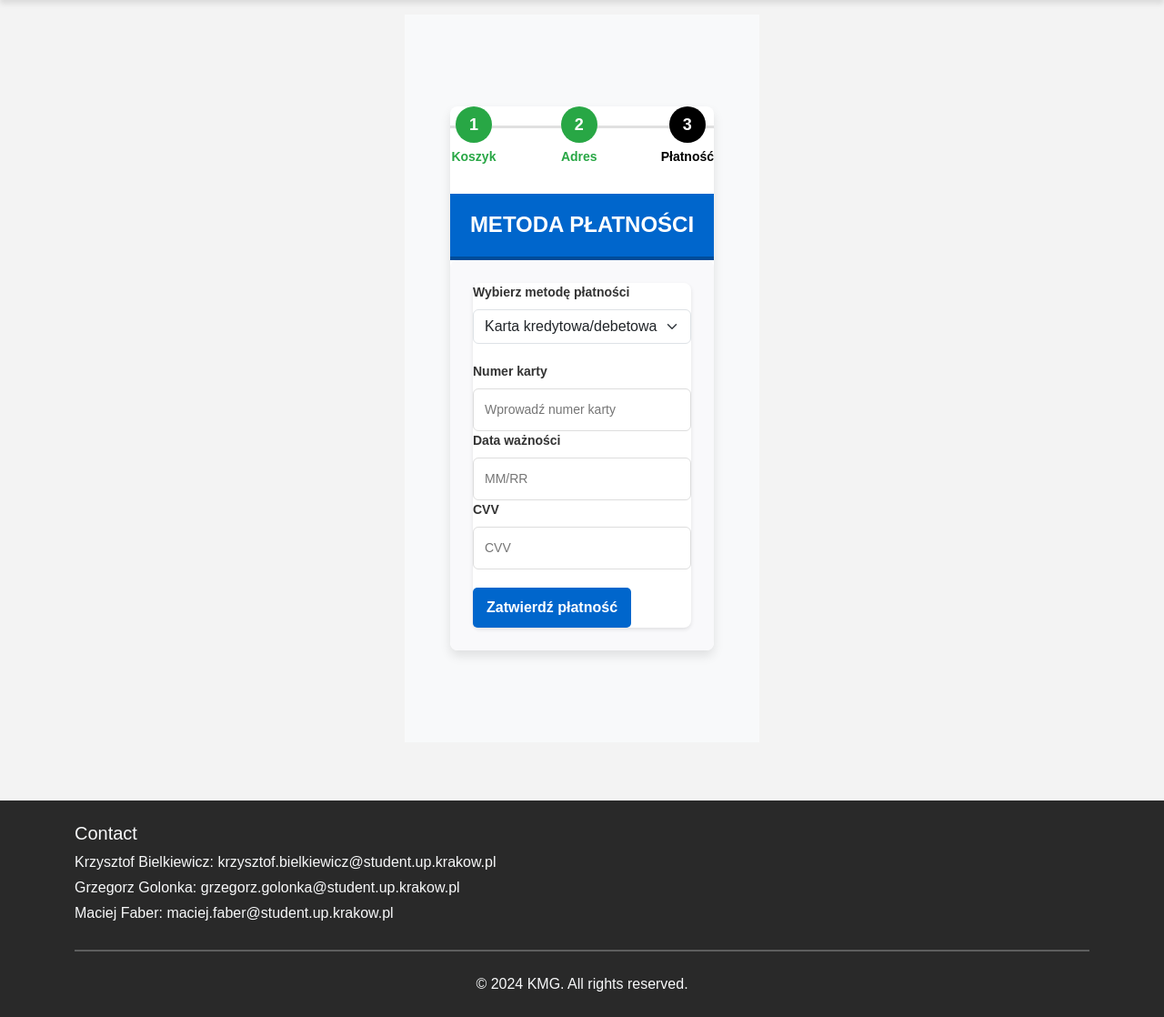
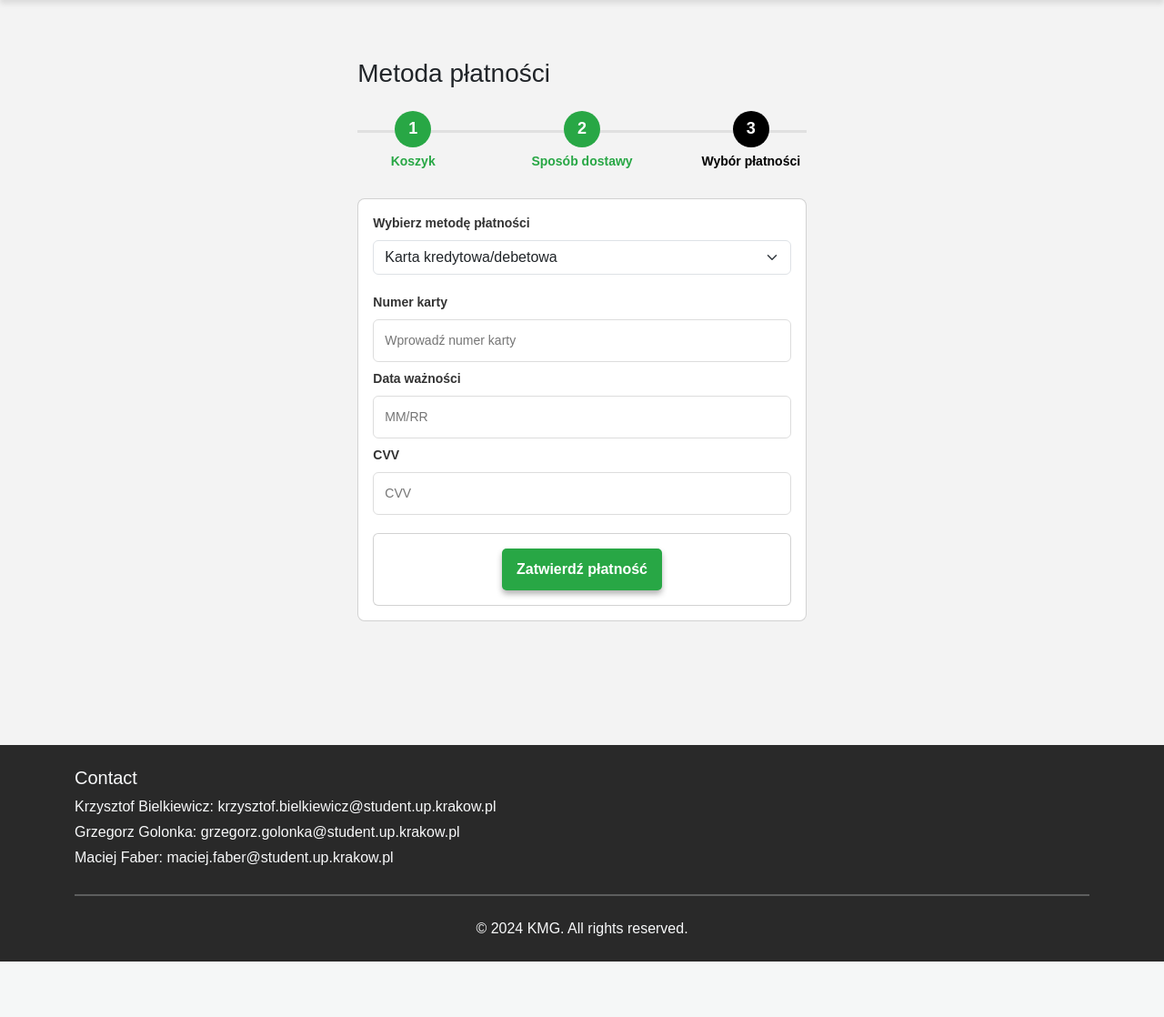
Before and after one commit to kr1s6/EngineerProject, a Django app: page /payment/ in a window 1280 px wide. Shown: the part 62-1180 px from the top of the page at 91% size. After the commit the page ends 1119 px from the top, so only its background shows below. Run offline with Django 5.2, Linux system fonts and the light colour scheme; the visitor is signed in with stand-in values (Sample User, id 1); data that the repository does not hold is empty; some libraries are stand-ins or nearby versions.

Commit message:
cart front part 2

```diff
--- a/webStore/static/css/cart.css
+++ b/webStore/static/css/cart.css
@@ -244,6 +244,12 @@
     color: #000000;
 }
 
+#payment {
+    .proceed-button {
+        margin: auto;
+    }
+}
+
 .proceed-button {
     background-color: #28a745 !important;
     color: white !important;
--- a/webStore/static/css/cart_forms_styles.css
+++ b/webStore/static/css/cart_forms_styles.css
@@ -19,10 +19,11 @@
 
 .form-header {
     text-align: center;
-    background-color: #0066cc;
+    background-color: #000000;
     color: #ffffff;
     padding: 20px;
-    border-bottom: 4px solid #004c99;
+    border-top-left-radius: 5px;
+    border-top-right-radius: 5px;
 }
 
 .form-title {
@@ -139,3 +140,14 @@
     font-size: 16px;
     color: #333;
 }
+
+#add-address {
+    form {
+        box-shadow: none;
+    }
+
+    .card {
+        border-top-left-radius: 0;
+        border-top-right-radius: 0;
+    }
+}
--- a/webStore/static/css/payment.css
+++ b/webStore/static/css/payment.css
@@ -138,3 +138,9 @@
     font-weight: bold;
     color: #000000;
 }
+
+#payment{
+    form {
+        box-shadow: none;
+    }
+}
--- a/webStore/templates/cart/address_selection.html
+++ b/webStore/templates/cart/address_selection.html
@@ -44,9 +44,6 @@
                                         </div>
                                     </label>
                                 {% endfor %}
-                            </form>
-                        </div>
-                    </div>
                                 {# START OF BUTTONS SECTION #}
                                 <div class="card">
                                     <div class="card-body d-flex justify-content-between align-items-center">
@@ -56,6 +53,9 @@
                                     </div>
                                 </div>
                                 {# END OF BUTTONS SECTION #}
+                            </form>
+                        </div>
+                    </div>
                 </div>
             </div>
         </div>
--- a/webStore/templates/cart/cart.html
+++ b/webStore/templates/cart/cart.html
@@ -6,6 +6,7 @@
     <script src="https://ajax.googleapis.com/ajax/libs/jquery/3.5.1/jquery.min.js"></script>
 {% endblock %}
 
+{% load custom_filters %}
 {% block content %}
     <section class="h-100">
         <div class="container h-100 py-5">
--- /dev/null
+++ b/webStore/templates/cart/payment.html
@@ -0,0 +1,83 @@
+{% extends 'base.html' %}
+
+{% block title %}Metoda płatności{% endblock %}
+{% load custom_filters %}
+
+{% block content %}
+    <section class="h-100" id="payment">
+        <div class="container h-100 py-5">
+            <div class="row d-flex justify-content-center align-items-center h-100">
+                <div class="col-10" style="margin-inline: 100px">
+
+                    <div class="d-flex justify-content-between align-items-center mb-4">
+                        <h3 class="fw-normal mb-0">Metoda płatności</h3>
+                    </div>
+                    <div class="progress-container">
+                        <ul class="progress-steps">
+                            <li class="step completed">
+                                <span class="circle">1</span>
+                                <span class="label">Koszyk</span>
+                            </li>
+                            <li class="step completed">
+                                <span class="circle">2</span>
+                                <span class="label">Sposób dostawy</span>
+                            </li>
+                            <li class="step active">
+                                <span class="circle">3</span>
+                                <span class="label">Wybór płatności</span>
+                            </li>
+                        </ul>
+                    </div>
+
+                    <!-- Formularz płatności -->
+                    <div class="card rounded-3 mb-4">
+                        <div class="card-body">
+                            <form method="post" action="{% url 'payment_form' %}">
+                                {% csrf_token %}
+                                <div class="form-group">
+                                    <label for="id_payment_method" class="form-label">Wybierz metodę płatności</label>
+                                    {{ form.payment_method|add_class:"form-select" }}
+                                </div>
+                                <div id="card-fields" class="form-group" style="display: none;">
+                                    <div class="mb-2">
+                                        <label for="id_card_number" class="form-label">Numer karty</label>
+                                        {{ form.card_number|add_class:"form-input" }}
+                                    </div>
+                                    <div class="mb-2">
+                                        <label for="id_expiration_date" class="form-label">Data ważności</label>
+                                        {{ form.expiration_date|add_class:"form-input" }}
+                                    </div>
+                                    <label for="id_cvv" class="form-label">CVV</label>
+                                    {{ form.cvv|add_class:"form-input" }}
+                                </div>
+
+                                {# START OF BUTTONS SECTION #}
+                                <div class="card">
+                                    <div class="card-body d-flex justify-content-between align-items-center">
+                                        <button type="submit" class="btn proceed-button">Zatwierdź płatność</button>
+                                    </div>
+                                </div>
+                                {# END OF BUTTONS SECTION #}
+                            </form>
+                        </div>
+                    </div>
+                </div>
+            </div>
+        </div>
+    </section>
+
+    <script>
+        document.addEventListener('DOMContentLoaded', function () {
+            const paymentMethodSelect = document.querySelector('#id_payment_method');
+            const cardFields = document.querySelector('#card-fields');
+
+            function updateFields() {
+                const selectedMethod = paymentMethodSelect.value;
+                cardFields.style.display = selectedMethod === 'karta' ? 'block' : 'none';
+            }
+
+            paymentMethodSelect.addEventListener('change', updateFields);
+            updateFields(); // Initial update
+        });
+    </script>
+{% endblock %}
--- a/webStore/templates/cart/payment_form.html
+++ /dev/null
@@ -1,70 +0,0 @@
-{% extends 'base.html' %}
-
-{% block title %}
-Metoda płatności
-{% endblock %}
-{% load custom_filters %}
-
-{% block content %}
-<section class="payment-form-container">
-    <div class="payment-form-wrapper">
-        <!-- Sekcja kroków -->
-        <div class="progress-container">
-            <ul class="progress-steps">
-                <li class="step completed">
-                    <div class="circle">1</div>
-                    <div class="label">Koszyk</div>
-                </li>
-                <li class="step completed">
-                    <div class="circle">2</div>
-                    <div class="label">Adres</div>
-                </li>
-                <li class="step active">
-                    <div class="circle">3</div>
-                    <div class="label">Płatność</div>
-                </li>
-            </ul>
-        </div>
-
-        <!-- Formularz płatności -->
-        <div class="form-header">
-            <h2 class="form-title">Metoda płatności</h2>
-        </div>
-        <div class="form-body">
-            <form method="post" action="{% url 'payment_form' %}">
-                {% csrf_token %}
-                <div class="form-group">
-                    <label for="id_payment_method" class="form-label">Wybierz metodę płatności</label>
-                    {{ form.payment_method|add_class:"form-select" }}
-                </div>
-                <div id="card-fields" class="form-group" style="display: none;">
-                    <label for="id_card_number" class="form-label">Numer karty</label>
-                    {{ form.card_number|add_class:"form-input" }}
-                    <label for="id_expiration_date" class="form-label">Data ważności</label>
-                    {{ form.expiration_date|add_class:"form-input" }}
-                    <label for="id_cvv" class="form-label">CVV</label>
-                    {{ form.cvv|add_class:"form-input" }}
-                </div>
-                <div class="form-actions">
-                    <button type="submit" class="form-button form-button-submit">Zatwierdź płatność</button>
-                </div>
-            </form>
-        </div>
-    </div>
-</section>
-
-<script>
-    document.addEventListener('DOMContentLoaded', function () {
-        const paymentMethodSelect = document.querySelector('#id_payment_method');
-        const cardFields = document.querySelector('#card-fields');
-
-        function updateFields() {
-            const selectedMethod = paymentMethodSelect.value;
-            cardFields.style.display = selectedMethod === 'karta' ? 'block' : 'none';
-        }
-
-        paymentMethodSelect.addEventListener('change', updateFields);
-        updateFields(); // Initial update
-    });
-</script>
-{% endblock %}
--- a/webStore/views.py
+++ b/webStore/views.py
@@ -229,8 +229,8 @@ class CartDetailView(CategoriesMixin, ListView):
 class UserAddressCreationView(CategoriesMixin, LoginRequiredMixin, FormView):
     model = Address
     form_class = UserAddressForm
-    template_name = "cart/address_form.html"
-    success_url = reverse_lazy("payment_form")
+    template_name = "cart/add_address.html"
+    success_url = reverse_lazy("address_selection")
 
     def form_valid(self, form):
         address = form.save(commit=False)
@@ -282,7 +282,7 @@ class AddressSelectionView(LoginRequiredMixin, CategoriesMixin, View):
 
 
 class PaymentMethodView(LoginRequiredMixin, FormView):
-    template_name = "cart/payment_form.html"
+    template_name = "cart/payment.html"
     form_class = PaymentMethodForm
 
     def form_valid(self, form):
```
Also changed, not shown: webStore/templates/cart/add_address.html (added, +64 -0 lines), webStore/templates/cart/address_form.html (deleted, +0 -65 lines). Lines whose indentation alone changed are shown as unchanged.
